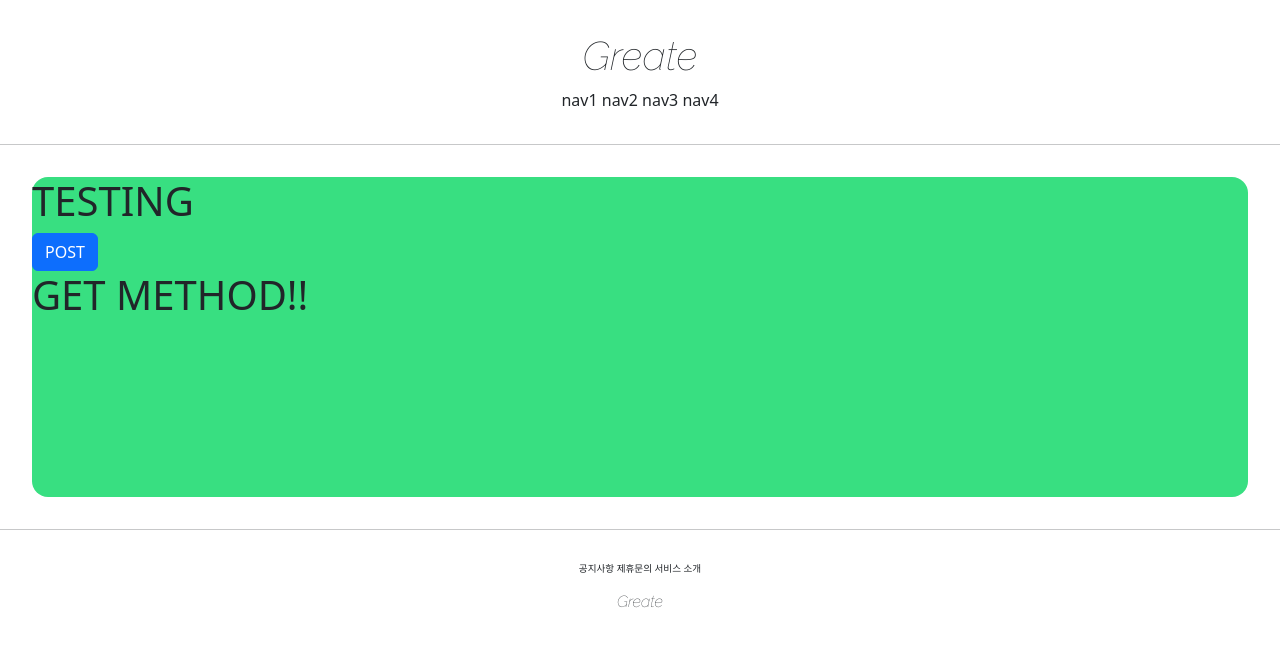
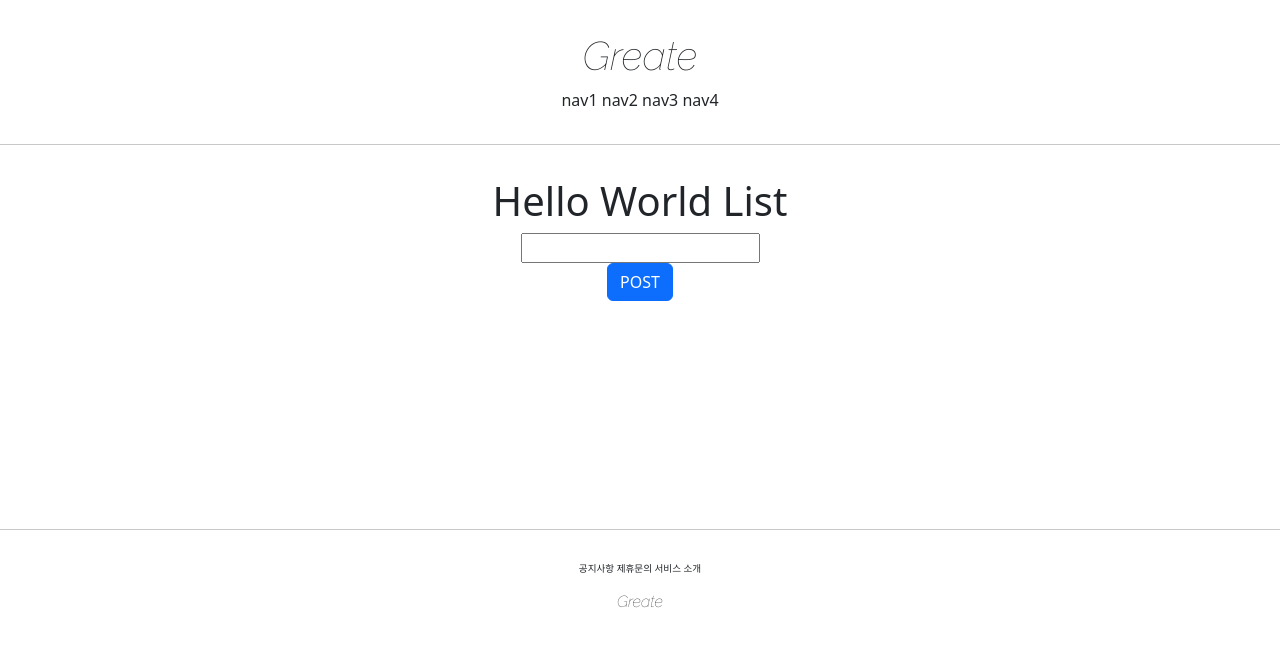
Before and after one commit to arron-k/greate, a Django app: page /account/hello_world/ in a window 1280 px wide. Shown: the top 647 px of the page. Run offline with Django 3.2, Linux system fonts and the light colour scheme.

Commit message:
django course 17 commit

```diff
--- a/accountapp/templates/accountapp/hello_world.html
+++ b/accountapp/templates/accountapp/hello_world.html
@@ -2,12 +2,15 @@
 
 {% block contents %}
 
-  <div style="height: 20rem; background-color: #38df81; border-radius: 1rem; margin: 2rem;">
-    <h1> TESTING</h1>
+  <div style="height: 20rem; margin: 2rem; text-align: center">
+    <h1> Hello World List</h1>
     <form action="/account/hello_world/" method="POST">
       {% csrf_token %}
-      <input type="submit" class="btn btn-primary" value="POST">
+      <div><input type="text" name="hello_world_input"></div>
+      <div><input type="submit" class="btn btn-primary" value="POST"></div>
     </form>
-    <h1>{{ text }}</h1>
+    {% if hello_world_output %}
+    <h1>{{ hello_world_output.text }}</h1>
+    {% endif %}
   </div>
 {% endblock %}
--- a/accountapp/views.py
+++ b/accountapp/views.py
@@ -1,11 +1,19 @@
 from django.http import HttpResponse
 from django.shortcuts import render
+
+from accountapp.models import HellowWorld
 
 
 # Create your views here.
 
 def hello_world(reqeust):
     if reqeust.method == 'POST':
-        return render(reqeust, 'accountapp/hello_world.html', context={'text': 'POST METHOD!!'})
+        temp = reqeust.POST.get('hello_world_input')
+
+        new_hello_world = HellowWorld()
+        new_hello_world.text = temp
+        new_hello_world.save()
+
+        return render(reqeust, 'accountapp/hello_world.html', context={'hello_world_output': new_hello_world})
     else:
         return render(reqeust, 'accountapp/hello_world.html', context={'text': 'GET METHOD!!'})
```
